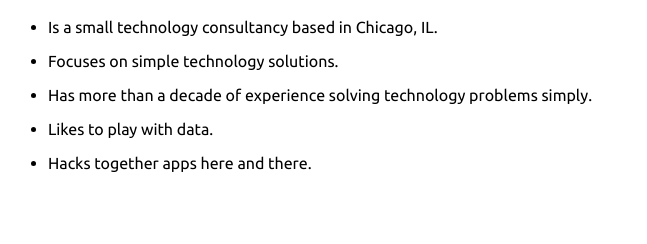
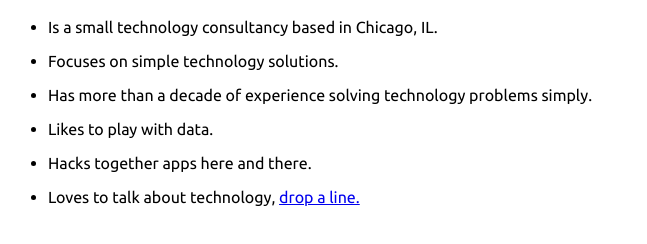
Before and after one commit to detour1999/detoursites, a plain HTML site: page appropriate/index.html in a window 1280 px wide. Shown: the part 48-292 px from the top of the page, without its empty margins (0-647 px from the left). Drawn offline with Linux system fonts and the light colour scheme.

Commit message:
added contact email to appropriate

```diff
--- a/appropriate/index.html
+++ b/appropriate/index.html
@@ -24,6 +24,9 @@
 		<li>
 			<p>Hacks together apps here and there.</p>
 		</li>
+		<li>
+			<p>Loves to talk about technology, <a href="mailto:dylan@appropriatellc.com">drop a line.</a></p>
+		</li>
 	</ul>
 </body>
 </html>
```
